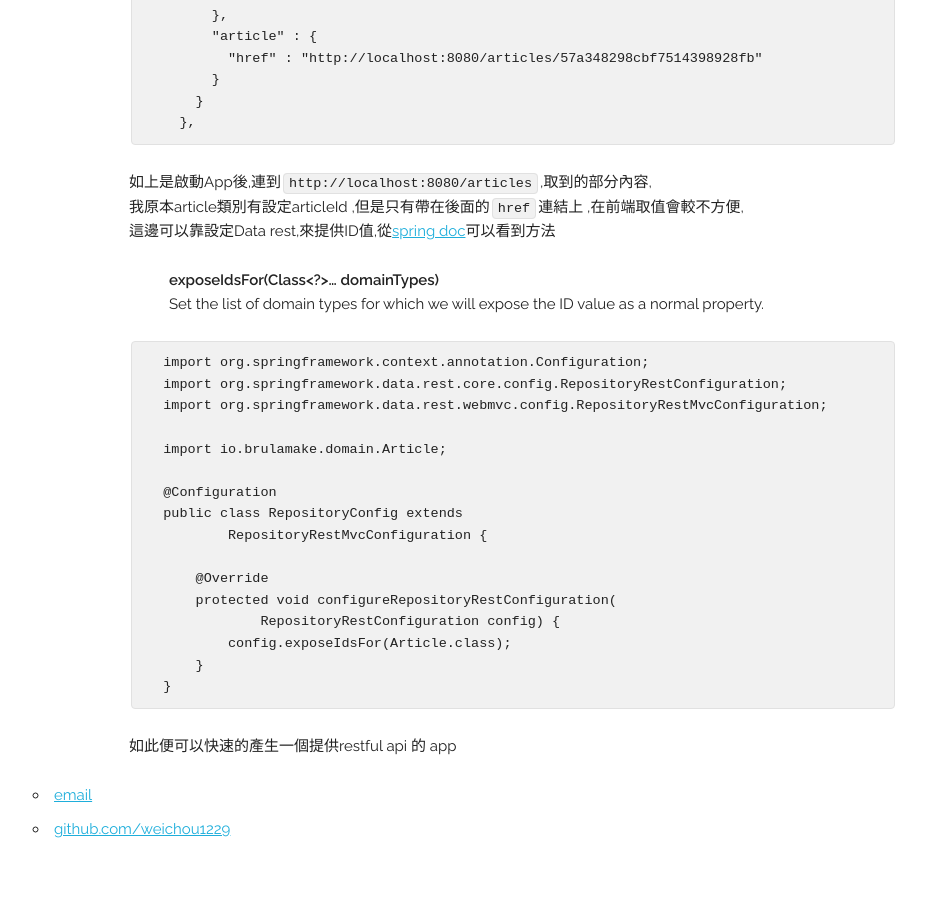
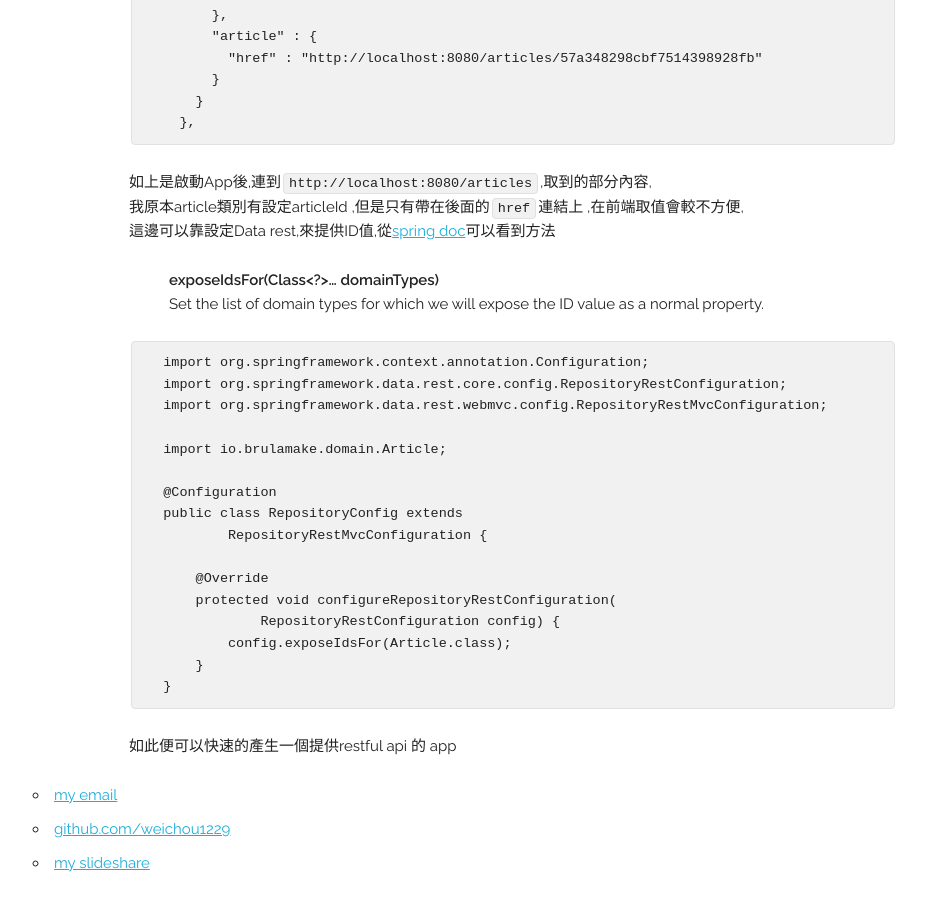
Before and after one commit to weichou1229/weichou.github.io, a Jekyll site: the page built from _posts/blog/2016-08-04-SpringBoot-SpringDataMongoDB-SpringDataRest.md, in a window 1280 px wide and 900 px high, scrolled down 2720 px. Shown: the whole window, without its empty margins (127-1053 px from the left). Built offline with Jekyll 4.4.1, drawn with Linux system fonts in a browser that asks for light colours; comment, search, counter and statistics services are not loaded; before the commit the page ends 3586 px from its top, so only the background shows below that.

```diff
--- a/_layouts/default.html
+++ b/_layouts/default.html
@@ -34,8 +34,9 @@
 
 						<footer>
 				    				<ul>
-						        		<li><a href="mailto:weichou1229@gmail.com">email</a></li>
+						        		<li><a href="mailto:weichou1229@gmail.com">my email</a></li>
 						        		<li><a href="https://github.com/weichou1229">github.com/weichou1229</a></li>
+												<li><a href="http://www.slideshare.net/HuangBruce1">my slideshare</a></li>
 										</ul>
 						</footer>
 				</div>
```
